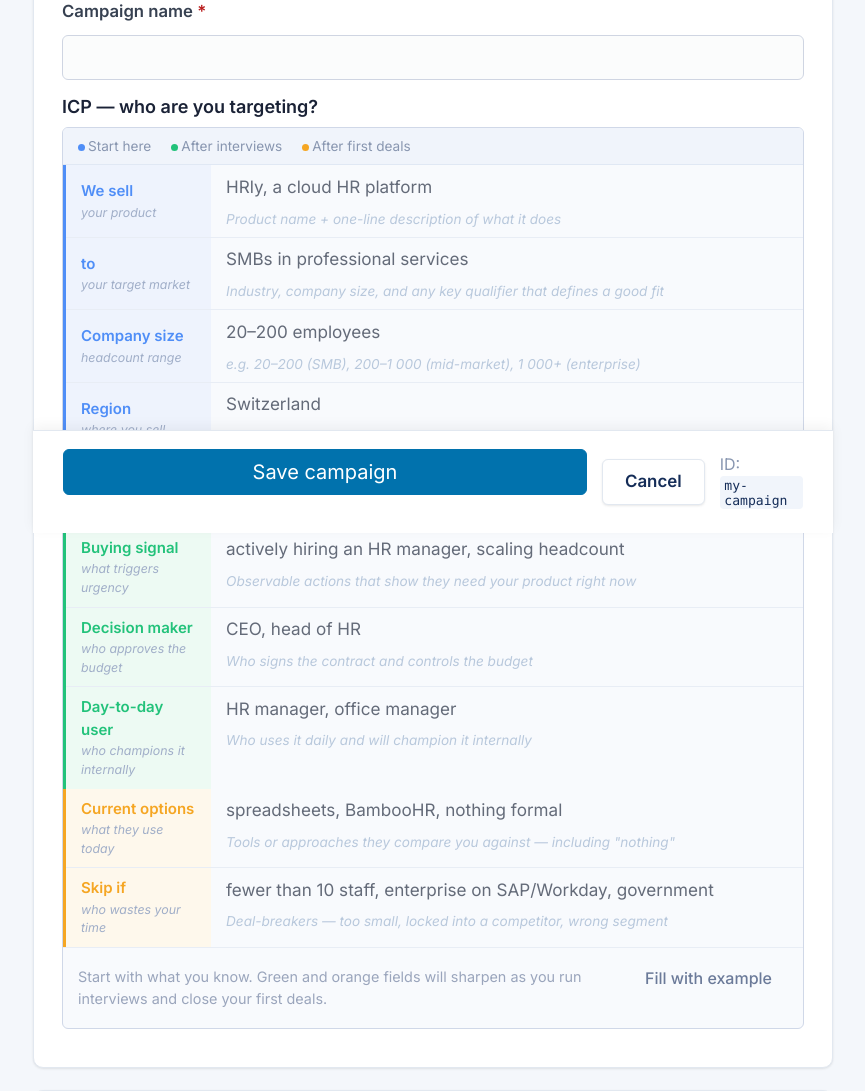
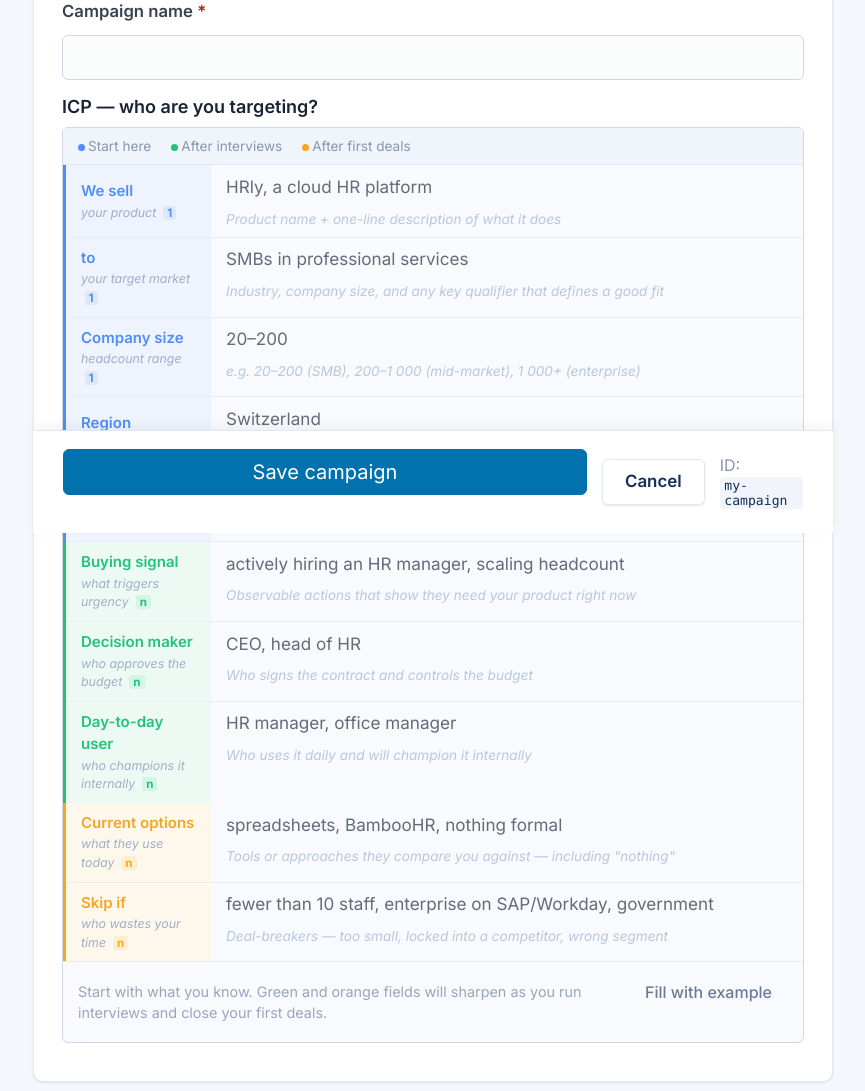
Before and after one commit to tstjep/firstlighthouse, a FastAPI app: page /campaigns/new in a window 1280 px wide. Shown: the part 267-1358 px from the top of the page, without its empty margins (7-872 px from the left). Run offline with FastAPI, Linux system fonts and the light colour scheme; some libraries are stand-ins or nearby versions.

Commit message:
feat: add cardinality badges to ICP fields; fix size placeholder
- Each ICP label shows a colour-matched badge: 1 (single value) or n (comma list)
- Remove "employees" from company size placeholder
- Badges use the same colour as their section (blue/green/orange)

Co-Authored-By: Claude Sonnet 4.6 <noreply@anthropic.com>

```diff
--- a/frontend/templates/editor.html
+++ b/frontend/templates/editor.html
@@ -66,7 +66,7 @@
           <div style="display:flex; align-items:stretch; gap:0; border-bottom:1px solid #e8edf5;">
             <div style="flex-shrink:0; width:145px; padding:0.45rem 0.75rem; background:#eef3fd; display:flex; flex-direction:column; justify-content:center; gap:1px;">
               <span style="font-size:0.75rem; font-weight:600; color:#4f8ef7;">We sell</span>
-              <span style="font-size:0.62rem; color:#a0aec8; font-style:italic;">your product</span>
+              <span style="font-size:0.62rem; color:#a0aec8; font-style:italic;">your product &nbsp;<span style="font-style:normal; background:#dde8fb; color:#4f8ef7; border-radius:3px; padding:0 4px; font-size:0.58rem; font-weight:700;">1</span></span>
             </div>
             <div style="flex:1; display:flex; flex-direction:column;">
               <input id="icp_product" type="text" placeholder="HRly, a cloud HR platform" style="border:none; background:transparent; padding:0.5rem 0.75rem 0.25rem; font-size:0.82rem; outline:none;" oninput="rebuildIcp(); updateHint(this)">
@@ -76,7 +76,7 @@
           <div style="display:flex; align-items:stretch; gap:0; border-bottom:1px solid #e8edf5;">
             <div style="flex-shrink:0; width:145px; padding:0.45rem 0.75rem; background:#eef3fd; display:flex; flex-direction:column; justify-content:center; gap:1px;">
               <span style="font-size:0.75rem; font-weight:600; color:#4f8ef7;">to</span>
-              <span style="font-size:0.62rem; color:#a0aec8; font-style:italic;">your target market</span>
+              <span style="font-size:0.62rem; color:#a0aec8; font-style:italic;">your target market &nbsp;<span style="font-style:normal; background:#dde8fb; color:#4f8ef7; border-radius:3px; padding:0 4px; font-size:0.58rem; font-weight:700;">1</span></span>
             </div>
             <div style="flex:1; display:flex; flex-direction:column;">
               <input id="icp_target" type="text" placeholder="SMBs in professional services" style="border:none; background:transparent; padding:0.5rem 0.75rem 0.25rem; font-size:0.82rem; outline:none;" oninput="rebuildIcp(); updateHint(this)">
@@ -86,17 +86,17 @@
           <div style="display:flex; align-items:stretch; gap:0; border-bottom:1px solid #e8edf5;">
             <div style="flex-shrink:0; width:145px; padding:0.45rem 0.75rem; background:#eef3fd; display:flex; flex-direction:column; justify-content:center; gap:1px;">
               <span style="font-size:0.75rem; font-weight:600; color:#4f8ef7;">Company size</span>
-              <span style="font-size:0.62rem; color:#a0aec8; font-style:italic;">headcount range</span>
+              <span style="font-size:0.62rem; color:#a0aec8; font-style:italic;">headcount range &nbsp;<span style="font-style:normal; background:#dde8fb; color:#4f8ef7; border-radius:3px; padding:0 4px; font-size:0.58rem; font-weight:700;">1</span></span>
             </div>
             <div style="flex:1; display:flex; flex-direction:column;">
-              <input id="icp_size" type="text" placeholder="20–200 employees" style="border:none; background:transparent; padding:0.5rem 0.75rem 0.25rem; font-size:0.82rem; outline:none;" oninput="rebuildIcp(); updateHint(this)">
+              <input id="icp_size" type="text" placeholder="20–200" style="border:none; background:transparent; padding:0.5rem 0.75rem 0.25rem; font-size:0.82rem; outline:none;" oninput="rebuildIcp(); updateHint(this)">
               <span class="icp-hint">e.g. 20–200 (SMB), 200–1 000 (mid-market), 1 000+ (enterprise)</span>
             </div>
           </div>
           <div style="display:flex; align-items:stretch; gap:0; border-bottom:1px solid #e8edf5;">
             <div style="flex-shrink:0; width:145px; padding:0.45rem 0.75rem; background:#eef3fd; display:flex; flex-direction:column; justify-content:center; gap:1px;">
               <span style="font-size:0.75rem; font-weight:600; color:#4f8ef7;">Region</span>
-              <span style="font-size:0.62rem; color:#a0aec8; font-style:italic;">where you sell</span>
+              <span style="font-size:0.62rem; color:#a0aec8; font-style:italic;">where you sell &nbsp;<span style="font-style:normal; background:#dde8fb; color:#4f8ef7; border-radius:3px; padding:0 4px; font-size:0.58rem; font-weight:700;">1</span></span>
             </div>
             <div style="flex:1; display:flex; flex-direction:column;">
               <input id="icp_region" type="text" placeholder="Switzerland" style="border:none; background:transparent; padding:0.5rem 0.75rem 0.25rem; font-size:0.82rem; outline:none;" oninput="rebuildIcp(); updateHint(this); applyRegionFromIcp(this.value)">
@@ -106,7 +106,7 @@
           <div style="display:flex; align-items:stretch; gap:0; border-bottom:1px solid #e8edf5;">
             <div style="flex-shrink:0; width:145px; padding:0.45rem 0.75rem; background:#eef3fd; display:flex; flex-direction:column; justify-content:center; gap:1px;">
               <span style="font-size:0.75rem; font-weight:600; color:#4f8ef7;">Pain point</span>
-              <span style="font-size:0.62rem; color:#a0aec8; font-style:italic;">your hypothesis</span>
+              <span style="font-size:0.62rem; color:#a0aec8; font-style:italic;">your hypothesis &nbsp;<span style="font-style:normal; background:#dde8fb; color:#4f8ef7; border-radius:3px; padding:0 4px; font-size:0.58rem; font-weight:700;">1</span></span>
             </div>
             <div style="flex:1; display:flex; flex-direction:column;">
               <input id="icp_pain" type="text" placeholder="manual HR admin and staying compliant with Swiss labour law" style="border:none; background:transparent; padding:0.5rem 0.75rem 0.25rem; font-size:0.82rem; outline:none;" oninput="rebuildIcp(); updateHint(this)">
@@ -120,7 +120,7 @@
           <div style="display:flex; align-items:stretch; gap:0; border-bottom:1px solid #e8edf5;">
             <div style="flex-shrink:0; width:145px; padding:0.45rem 0.75rem; background:#edfaf3; display:flex; flex-direction:column; justify-content:center; gap:1px;">
               <span style="font-size:0.75rem; font-weight:600; color:#22c27a;">Buying signal</span>
-              <span style="font-size:0.62rem; color:#a0aec8; font-style:italic;">what triggers urgency</span>
+              <span style="font-size:0.62rem; color:#a0aec8; font-style:italic;">what triggers urgency &nbsp;<span style="font-style:normal; background:#d4f5e5; color:#22c27a; border-radius:3px; padding:0 4px; font-size:0.58rem; font-weight:700;">n</span></span>
             </div>
             <div style="flex:1; display:flex; flex-direction:column;">
               <input id="icp_signal" type="text" placeholder="actively hiring an HR manager, scaling headcount" style="border:none; background:transparent; padding:0.5rem 0.75rem 0.25rem; font-size:0.82rem; outline:none;" oninput="rebuildIcp(); updateHint(this)">
@@ -130,7 +130,7 @@
           <div style="display:flex; align-items:stretch; gap:0; border-bottom:1px solid #e8edf5;">
             <div style="flex-shrink:0; width:145px; padding:0.45rem 0.75rem; background:#edfaf3; display:flex; flex-direction:column; justify-content:center; gap:1px;">
               <span style="font-size:0.75rem; font-weight:600; color:#22c27a;">Decision maker</span>
-              <span style="font-size:0.62rem; color:#a0aec8; font-style:italic;">who approves the budget</span>
+              <span style="font-size:0.62rem; color:#a0aec8; font-style:italic;">who approves the budget &nbsp;<span style="font-style:normal; background:#d4f5e5; color:#22c27a; border-radius:3px; padding:0 4px; font-size:0.58rem; font-weight:700;">n</span></span>
             </div>
             <div style="flex:1; display:flex; flex-direction:column;">
               <input id="icp_role" type="text" placeholder="CEO, head of HR" style="border:none; background:transparent; padding:0.5rem 0.75rem 0.25rem; font-size:0.82rem; outline:none;" oninput="rebuildIcp(); updateHint(this)">
@@ -140,7 +140,7 @@
           <div style="display:flex; align-items:stretch; gap:0;">
             <div style="flex-shrink:0; width:145px; padding:0.45rem 0.75rem; background:#edfaf3; display:flex; flex-direction:column; justify-content:center; gap:1px;">
               <span style="font-size:0.75rem; font-weight:600; color:#22c27a;">Day-to-day user</span>
-              <span style="font-size:0.62rem; color:#a0aec8; font-style:italic;">who champions it internally</span>
+              <span style="font-size:0.62rem; color:#a0aec8; font-style:italic;">who champions it internally &nbsp;<span style="font-style:normal; background:#d4f5e5; color:#22c27a; border-radius:3px; padding:0 4px; font-size:0.58rem; font-weight:700;">n</span></span>
             </div>
             <div style="flex:1; display:flex; flex-direction:column;">
               <input id="icp_user" type="text" placeholder="HR manager, office manager" style="border:none; background:transparent; padding:0.5rem 0.75rem 0.25rem; font-size:0.82rem; outline:none;" oninput="rebuildIcp(); updateHint(this)">
@@ -154,7 +154,7 @@
           <div style="display:flex; align-items:stretch; gap:0; border-bottom:1px solid #e8edf5;">
             <div style="flex-shrink:0; width:145px; padding:0.45rem 0.75rem; background:#fef8ec; display:flex; flex-direction:column; justify-content:center; gap:1px;">
               <span style="font-size:0.75rem; font-weight:600; color:#f5a623;">Current options</span>
-              <span style="font-size:0.62rem; color:#a0aec8; font-style:italic;">what they use today</span>
+              <span style="font-size:0.62rem; color:#a0aec8; font-style:italic;">what they use today &nbsp;<span style="font-style:normal; background:#fdeecf; color:#f5a623; border-radius:3px; padding:0 4px; font-size:0.58rem; font-weight:700;">n</span></span>
             </div>
             <div style="flex:1; display:flex; flex-direction:column;">
               <input id="icp_options" type="text" placeholder="spreadsheets, BambooHR, nothing formal" style="border:none; background:transparent; padding:0.5rem 0.75rem 0.25rem; font-size:0.82rem; outline:none;" oninput="rebuildIcp(); updateHint(this)">
@@ -164,7 +164,7 @@
           <div style="display:flex; align-items:stretch; gap:0;">
             <div style="flex-shrink:0; width:145px; padding:0.45rem 0.75rem; background:#fef8ec; display:flex; flex-direction:column; justify-content:center; gap:1px;">
               <span style="font-size:0.75rem; font-weight:600; color:#f5a623;">Skip if</span>
-              <span style="font-size:0.62rem; color:#a0aec8; font-style:italic;">who wastes your time</span>
+              <span style="font-size:0.62rem; color:#a0aec8; font-style:italic;">who wastes your time &nbsp;<span style="font-style:normal; background:#fdeecf; color:#f5a623; border-radius:3px; padding:0 4px; font-size:0.58rem; font-weight:700;">n</span></span>
             </div>
             <div style="flex:1; display:flex; flex-direction:column;">
               <input id="icp_skip" type="text" placeholder="fewer than 10 staff, enterprise on SAP/Workday, government" style="border:none; background:transparent; padding:0.5rem 0.75rem 0.25rem; font-size:0.82rem; outline:none;" oninput="rebuildIcp(); updateHint(this)">
@@ -970,7 +970,7 @@ function updateHint(input) {
 const ICP_EXAMPLES = {
   icp_product: 'HRly, a cloud HR platform',
   icp_target:  'SMBs in professional services',
-  icp_size:    '20–200 employees',
+  icp_size:    '20–200',
   icp_region:  'Switzerland',
   icp_pain:    'manual HR admin and staying compliant with Swiss labour law',
   icp_signal:  'actively hiring an HR manager, scaling headcount',
```
